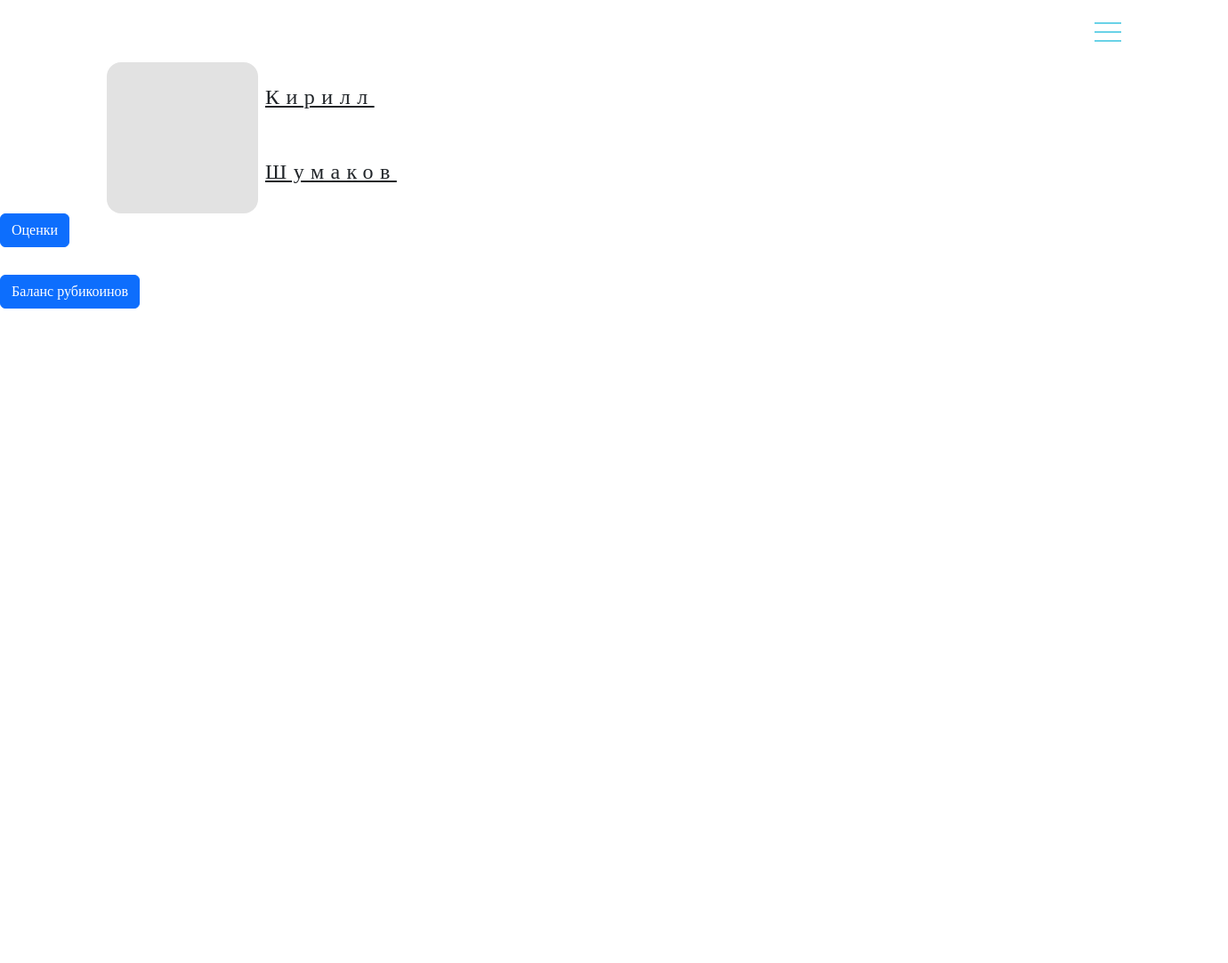
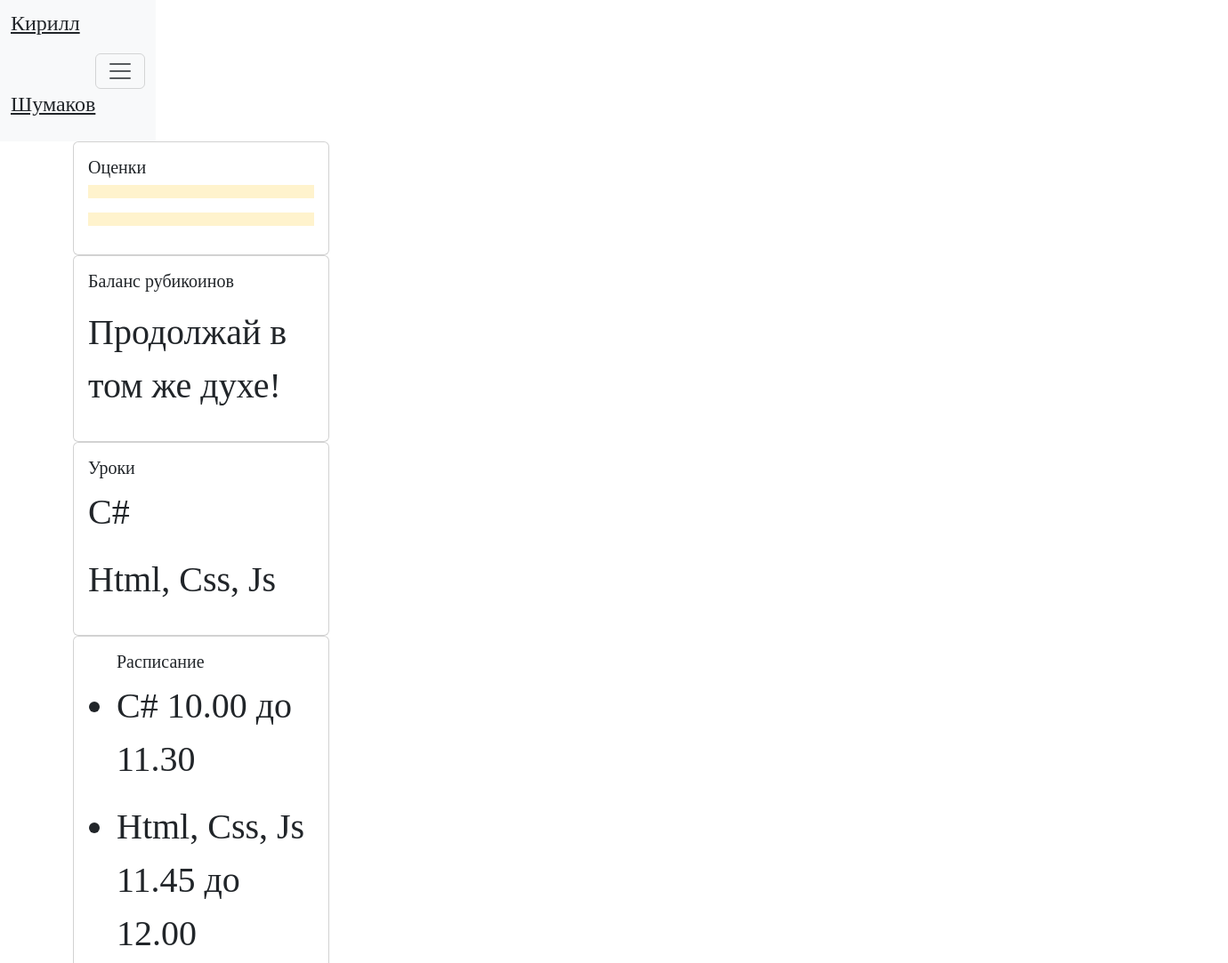
Before and after one commit to nezikog/HACKATON, a plain HTML site: page diary.html in a window 1280 px wide. Shown: the top 1083 px of the page at 89% size, 1380 px wide, since content can reach past the window. Before the commit the page ends 800 px from the top, so only its background shows below. Drawn offline with nearby package versions, Linux system fonts and the light colour scheme.

Commit message:
diary.html

```diff
--- a/diary.html
+++ b/diary.html
@@ -4,8 +4,9 @@
 <head>
     <meta charset="UTF-8">
     <meta name="viewport" content="width=device-width, initial-scale=1.0">
-    <title>Дневник</title>
+    <title>Твой дневник</title>
     <link rel="stylesheet" href="./style.css">
+    <link rel="stylesheet" href="./mobile.css">
     <link href="https://cdn.jsdelivr.net/npm/bootstrap@5.3.3/dist/css/bootstrap.min.css" rel="stylesheet"
         integrity="sha384-QWTKZyjpPEjISv5WaRU9OFeRpok6YctnYmDr5pNlyT2bRjXh0JMhjY6hW+ALEwIH" crossorigin="anonymous">
 </head>
@@ -13,64 +14,99 @@
 <body>
 
     <header>
-        <div class="avatar"></div>
+        <!-- <div class="avatar"></div>
         <div class="ini">
             <h1 id="name" class="nameD"></h1>
             <h1 id="surname" class="surnameD"></h1>
-        </div>
-        <label>
-            <input type="checkbox">
-            <span class="menu"> <span class="hamburger"></span> </span>
-            <ul class="contentDR">
-                <div class="less">
-                    <p class="lessons">Уроки</p>
-                    <li>
-                        <p id="en0" class="disc"></p>
-                    </li>
-                    <li>
-                        <p id="en1" class="disc"></p>
-                    </li>
+        </div> -->
+        <nav class="navbar bg-light" aria-label="Light offcanvas navbar">
+            <div class="container-fluid">
+                <div>
+                    <p id="name" class="nameD"></p>
+                    <p id="surname" class="surnameD"></p>
                 </div>
-                <div class="time">
-                    <p class="times">Расписание</p>
-                    <li>
-                        <p id="enn0" class="disc"></p>
-                    </li>
-                    <li>
-                        <p id="enn1" class="disc"></p>
-                    </li>
+                <button class="navbar-toggler" type="button" data-bs-toggle="offcanvas"
+                    data-bs-target="#offcanvasNavbarLight" aria-controls="offcanvasNavbarLight">
+                    <span class="navbar-toggler-icon"></span>
+                </button>
+                <div class="offcanvas offcanvas-end" tabindex="-1" id="offcanvasNavbarLight"
+                    aria-labelledby="offcanvasNavbarLightLabel">
+                    <div class="offcanvas-header">
+                        <h5>Твой дневник | Рубикон</h5>
+                        <button type="button" class="btn-close" data-bs-dismiss="offcanvas" aria-label="Close"></button>
+                    </div>
+                    <div class="offcanvas-body">
+
+                        <div class="avatar"></div>
+
+                        <ul class="navbar-nav justify-content-end flex-grow-1 pe-3">
+                            <li class="nav-item">
+                                <a class="nav-link disabled">Личный кабинет</a>
+                            </li>
+                            <li class="nav-item">
+                                <a class="nav-link disabled">Посещаемость</a>
+                            </li>
+                            <li class="nav-item">
+                                <a class="nav-link disabled">Уроки</a>
+                            </li>
+                            <li class="nav-item">
+                                <a class="nav-link disabled">Баланс рубикоинов</a>
+                            </li>
+                            <li class="nav-item">
+                                <a class="nav-link disabled">Оценки</a>
+                            </li>
+                            <li class="nav-item">
+                                <a class="nav-link disabled">Расписание</a>
+                            </li>
+                            <li class="nav-item">
+                                <a class="nav-link" href="./index.html">Выход</a>
+                            </li>
+                        </ul>
+
+                        <img class="logoOfGham" src="./img/logo.png" alt="">
+                    </div>
                 </div>
-            </ul>
             </div>
-        </label>
+        </nav>
     </header>
     <main>
-        <div class="markArea">
-            <p class="d-inline-flex gap-1 ">
-                <button class="btn btn-primary markHolder" type="button" data-bs-toggle="collapse"
-                    data-bs-target="#collapseExample" aria-expanded="false" aria-controls="collapseExample">
-                    Оценки
-                </button>
-            </p>
-            <div class="collapse" id="collapseExample">
-                <div class="card card-body">
+        <div class="container gr">
+            <div class="card card0" style="width: 18rem;">
+                <div class="card-body">
+                    <h5 class="card-title">Оценки</h5>
                     <p class="mark" id="eng0"></p>
                     <p class="mark" id="eng1"></p>
                 </div>
             </div>
-        </div>
-        <p>
-            <button class="btn btn-primary" type="button" data-bs-toggle="collapse"
-                data-bs-target="#collapseWidthExample" aria-expanded="false" aria-controls="collapseWidthExample">
-                Баланс рубикоинов
-            </button>
-        </p>
-        <div style="min-height: 120px;">
-            <div class="collapse collapse-horizontal" id="collapseWidthExample">
-                <div class="card card-body" style="width: 300px;">
+
+            <div class="card card1" style="width: 18rem;">
+                <div class="card-body">
+                    <h5 class="card-title">Баланс рубикоинов</h5>
                     <p id="balance"></p>
                     <p class="sup">Продолжай в том же духе!</p>
                     <p id="dream"></p>
+                </div>
+            </div>
+
+            <div class="card card2" style="width: 18rem;">
+                <div class="card-body">
+                    <h5 class="card-title">Уроки</h5>
+                    <p id="en0"></p>
+                    <p id="en1"></p>
+                </div>
+            </div>
+
+            <div class="card card3" style="width: 18rem;">
+                <div class="card-body">
+                    <ul>
+                        <h5 class="card-title">Расписание</h5>
+                        <li>
+                            <p id="enn0"></p>
+                        </li>
+                        <li>
+                            <p id="enn1"></p>
+                        </li>
+                    </ul>
                 </div>
             </div>
         </div>
```
